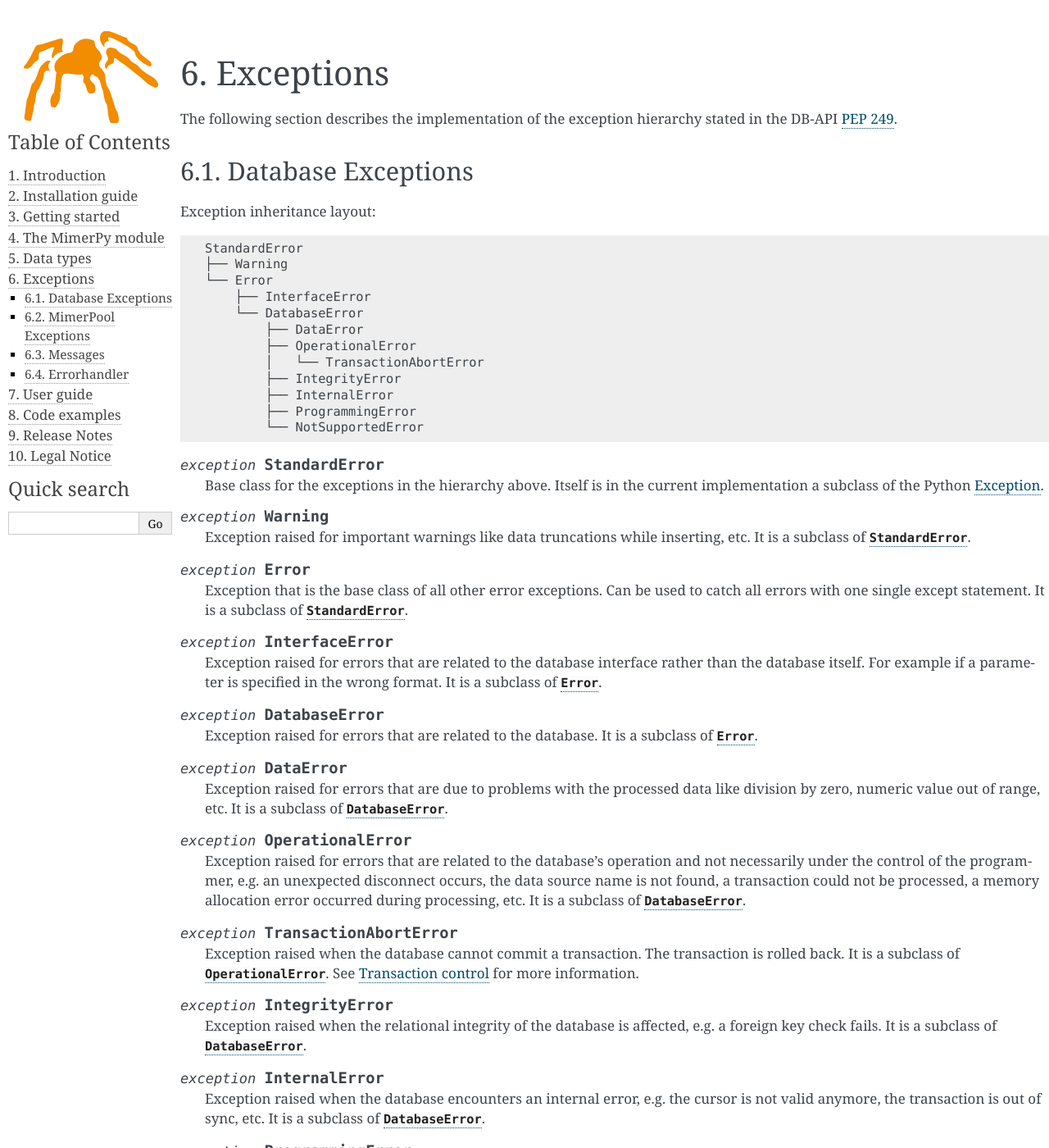
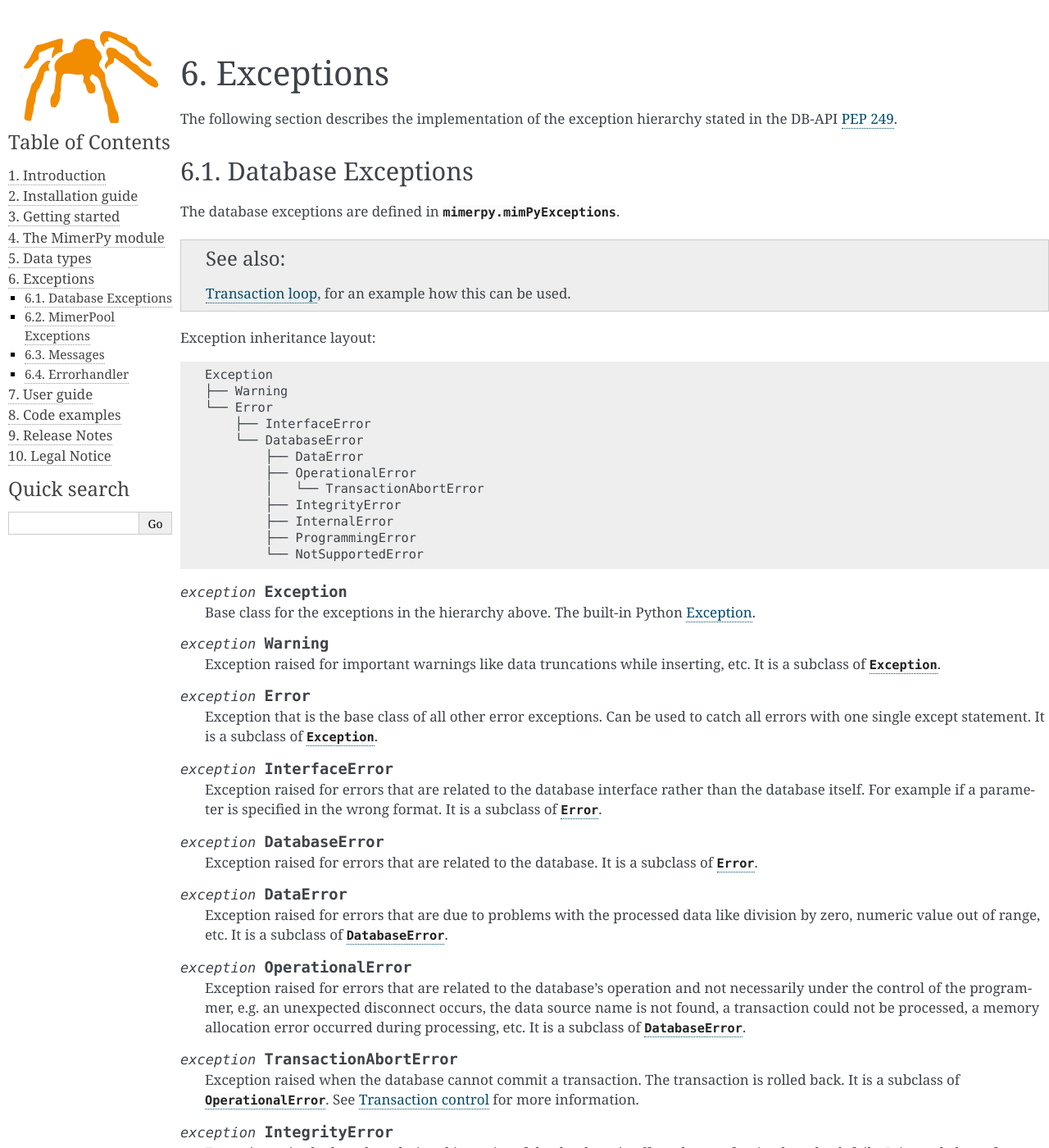
Before and after one commit to mimersql/MimerPy, a Sphinx documentation site: the page built from doc/exceptions.rst, in a window 1280 px wide and 1400 px high. Shown: the whole window at 82% size. Built offline with Sphinx 7.4.7, drawn with Linux system fonts in a browser that asks for light colours; some of the changed text lies outside the part shown.

Commit message:
Update the documentation of exceptions.
The exceptions are based on Exception, not StandardError. Also, refer
to an example on how to use the exceptions.

```diff
--- a/doc/exceptions.rst
+++ b/doc/exceptions.rst
@@ -14,11 +14,15 @@ stated in the DB-API `PEP 249`_.
 Database Exceptions
 ------------------------
 
+The database exceptions are defined in :mod:`mimerpy.mimPyExceptions`.
+
+.. seealso:: :ref:`Transaction loop`, for an example how this can be used.
+
 Exception inheritance layout:
 
 ::
 
-  StandardError
+  Exception
   ├── Warning
   └── Error
       ├── InterfaceError
@@ -31,21 +35,21 @@ Exception inheritance layout:
           ├── ProgrammingError
           └── NotSupportedError
 
-.. exception:: StandardError
+.. exception:: Exception
 
-  Base class for the exceptions in the hierarchy above. Itself is in
-  the current implementation a subclass of the Python `Exception`_.
+  Base class for the exceptions in the hierarchy above.
+  The built-in Python `Exception`_.
 
 .. exception:: Warning
 
   Exception raised for important warnings like data truncations while
-  inserting, etc.  It is a subclass of :exc:`StandardError`.
+  inserting, etc.  It is a subclass of :exc:`Exception`.
 
 .. exception:: Error
 
   Exception that is the base class of all other error exceptions. Can be used
   to catch all errors with one single except statement.
-  It is a subclass of :exc:`StandardError`.
+  It is a subclass of :exc:`Exception`.
 
 .. exception:: InterfaceError
 
@@ -120,8 +124,9 @@ Exception inheritance layout:
       └── MimerPoolExhausted
 
 .. exception:: Exception
+  :noindex:
 
-Base class for the exceptions in the hierarchy above. This is the standard Python `Exception`_.
+Base class for the exceptions in the hierarchy above. This is the built-in Python `Exception`_.
 
 .. exception:: MimerPoolError
 
```
